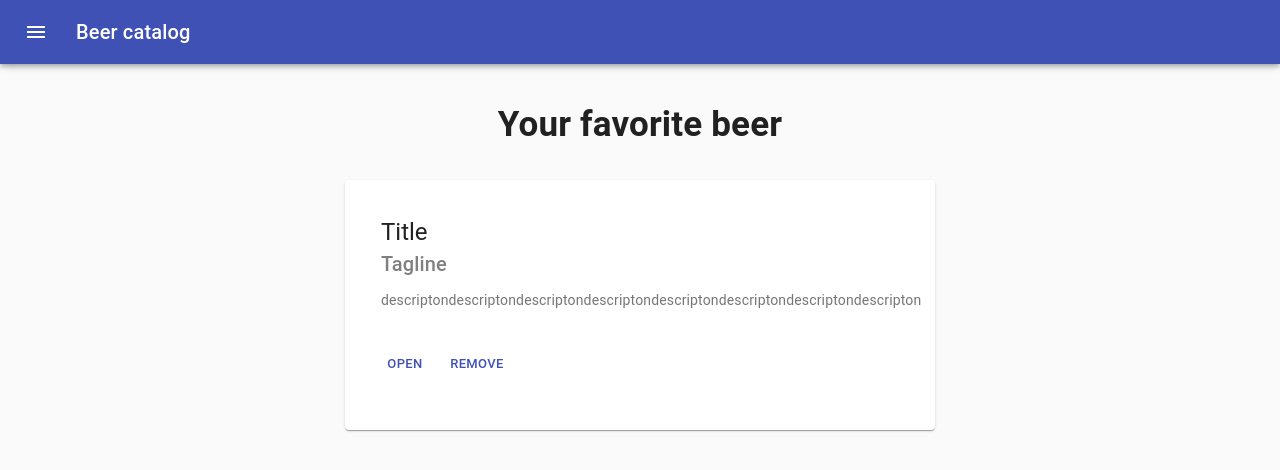
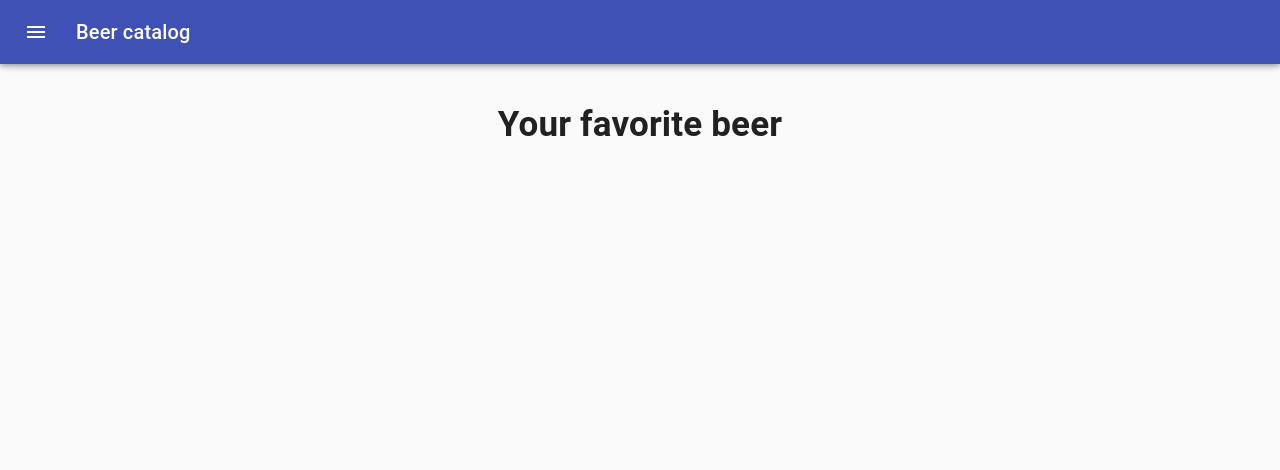
Before and after one commit to PolinaRaguilo/BeerCatalog, a React (Create React App) app: page /favorite in a window 1280 px wide. Shown: the top 470 px of the page. Built offline with nearby package versions, Linux system fonts and the light colour scheme; grey boxes are pictures that could not be loaded.

Commit message:
Showed data on favorite beer in the card

```diff
--- a/src/Components/favorite-list-items/favorite-item/favorite-item.css
+++ b/src/Components/favorite-list-items/favorite-item/favorite-item.css
@@ -1,7 +1,7 @@
 .favorite-card__wrapper{
     display: flex;
     justify-content: space-between;
-    height: 250px;
+    height: auto;
     margin: 0 auto;
     margin-top: 30px;
     padding: 20px;
@@ -22,3 +22,8 @@
     margin-right: 35px;
     margin-top: 20px;
 }
+
+.favorite-card__wrapper .tagline{
+    font-style: italic;
+    font-size: 13px;
+}
--- a/src/Components/favorite-list-items/favorite-item/favorite-item.js
+++ b/src/Components/favorite-list-items/favorite-item/favorite-item.js
@@ -1,25 +1,27 @@
+import React, { Component } from "react";
 import {
   Button,
   Card,
   CardActions,
   CardContent,
-  CardMedia,
   Typography,
 } from "@material-ui/core";
-import React, { Component } from "react";
+import PropTypes from "prop-types";
 import "./favorite-item.css";
 
 class FavoriteItem extends Component {
   render() {
+    const { id, name, tagline, description, img } = this.props;
+    console.log(id);
     return (
       <Card className="favorite-card__wrapper">
         <div className="favorite__inner">
           <CardContent className="favorite__card-content">
             <Typography variant="h5" component="h2">
-              Title
+              {name}
             </Typography>
             <Typography variant="h6" component="h2" className="tagline">
-              Tagline
+              {tagline}
             </Typography>
             <Typography
               variant="body2"
@@ -27,7 +29,7 @@ class FavoriteItem extends Component {
               component="p"
               className="favorite__description"
             >
-              descriptondescriptondescriptondescriptondescriptondescriptondescriptondescripton
+              {description}
             </Typography>
           </CardContent>
           <CardActions>
@@ -39,13 +41,17 @@ class FavoriteItem extends Component {
             </Button>
           </CardActions>
         </div>
-        <CardMedia
-          className="card__img"
-          image="https://cdn.imgbin.com/2/1/8/imgbin-beer-glasses-computer-icons-drink-glass-of-beer-U8bqcA5q8ZKQdsKtgVCfj7xbt.jpg"
-        />
+        <img src={img} className="card__img" alt="favorite-beer" />
       </Card>
     );
   }
 }
+FavoriteItem.propTypes = {
+  id: PropTypes.number.isRequired,
+  name: PropTypes.string.isRequired,
+  tagline: PropTypes.string.isRequired,
+  description: PropTypes.string.isRequired,
+  img: PropTypes.string.isRequired,
+};
 
 export default FavoriteItem;
--- a/src/Components/favorite-list-items/favorite-list-items.js
+++ b/src/Components/favorite-list-items/favorite-list-items.js
@@ -1,16 +1,42 @@
+/* eslint-disable arrow-parens */
 import React, { Component } from "react";
+import PropTypes from "prop-types";
 import "./favorite-list-items.css";
+import { connect } from "react-redux";
 import FavoriteItem from "./favorite-item/favorite-item";
 
 class FavoriteListItems extends Component {
   render() {
+    const favoriteItems = this.props.favoriteBeers.map((item) => {
+      const { id, name, tagline, description, img } = item;
+      return (
+        <FavoriteItem
+          key={id}
+          id={id}
+          name={name}
+          tagline={tagline}
+          description={description}
+          img={img}
+        />
+      );
+    });
     return (
       <div className="favorite__wrapper">
         <h2 className="favorite__title">Your favorite beer</h2>
-        <FavoriteItem />
+        {favoriteItems}
       </div>
     );
   }
 }
 
-export default FavoriteListItems;
+const mapStateToProps = (state) => {
+  return {
+    favoriteBeers: state.favoriteReducer.favorites,
+  };
+};
+
+FavoriteListItems.propTypes = {
+  favoriteBeers: PropTypes.array.isRequired,
+};
+
+export default connect(mapStateToProps, null)(FavoriteListItems);
--- a/src/Components/main-list-items/main-item/main-item.css
+++ b/src/Components/main-list-items/main-item/main-item.css
@@ -6,6 +6,7 @@
 
 .tagline{
     color:grey;
+    font-style: italic;
 }
 
 .card__img{
--- a/src/Components/main-list-items/main-list-items.js
+++ b/src/Components/main-list-items/main-list-items.js
@@ -10,8 +10,8 @@ import { addFavorite } from "../../Redux/actions/favoriteAction";
 class MainListItems extends Component {
   addToFavorite = (idBeer) => {
     const beer = this.props.beerData.find((item) => item.id === idBeer);
-    const { id, name, tagline, description, img } = beer;
-    this.props.onFavoriteBeer(id, name, tagline, description, img);
+    const { id, name, tagline, description, image_url } = beer;
+    this.props.onFavoriteBeer(id, name, tagline, description, image_url);
   };
 
   render() {
--- a/src/Redux/reducers/favoriteReducer.js
+++ b/src/Redux/reducers/favoriteReducer.js
@@ -11,7 +11,7 @@ const favoriteReducer = (state = initialState, action) => {
           ...state.favorites,
           {
             id: action.id,
-            title: action.title,
+            name: action.name,
             tagline: action.tagline,
             description: action.description,
             img: action.img,
```
